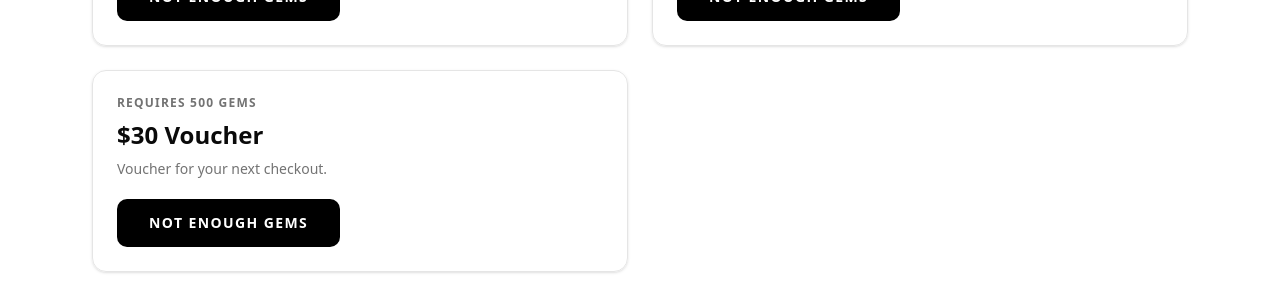
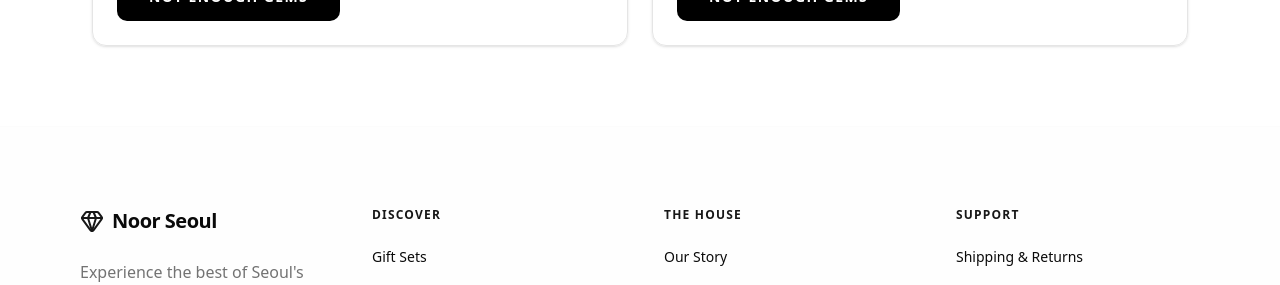
Before and after one commit to mahdislfc/Noorseoul, a Next.js app: page /en/rewards in a window 1280 px wide. Shown: the part 662-947 px from the top of the page. Built offline with nearby package versions, Linux system fonts and the light colour scheme; no server answers.

Commit message:
Remove  voucher from rewards page

```diff
--- a/app/[locale]/rewards/page.tsx
+++ b/app/[locale]/rewards/page.tsx
@@ -22,8 +22,7 @@ const REWARD_OPTIONS = [
     },
     { id: "shipping", points: 400, title: "Free Shipping", description: "Free shipping on your next order." },
     { id: "voucher15", points: 200, title: "$10 Voucher", description: "Voucher for your next checkout." },
-    { id: "voucher30", points: 350, title: "$20 Voucher", description: "Voucher for your next checkout." },
-    { id: "voucher50", points: 500, title: "$30 Voucher", description: "Voucher for your next checkout." }
+    { id: "voucher30", points: 350, title: "$20 Voucher", description: "Voucher for your next checkout." }
 ]
 
 const FREE_SHIPPING_CODE_KEY = "reward_free_shipping_code"
```
